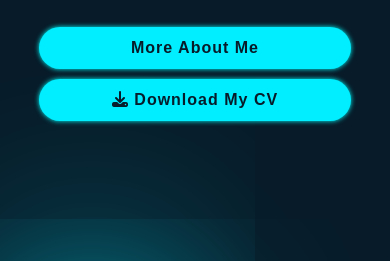
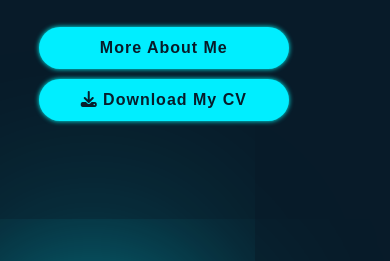
Before and after one commit to azizmostefaoui/protfolio, a plain HTML site: page portfolio-front-end/index.html in a window 390 px wide. Shown: the part 580-841 px from the top of the page. Drawn offline with nearby package versions, Linux system fonts and the light colour scheme.

```diff
--- a/portfolio-front-end/index.html
+++ b/portfolio-front-end/index.html
@@ -22,7 +22,6 @@
           border-radius: 8px;
           transition: 0.3s;
           text-align: center;
-          min-width: 180px;
       }
 
 
@@ -33,7 +32,7 @@
       /* جعل الأزرار متجاوبة في الشاشات الصغيرة */
       @media (max-width: 600px) {
           .btn-box {
-              width: 100%;
+              width: 80%;
           }
       }
   </style>
```
